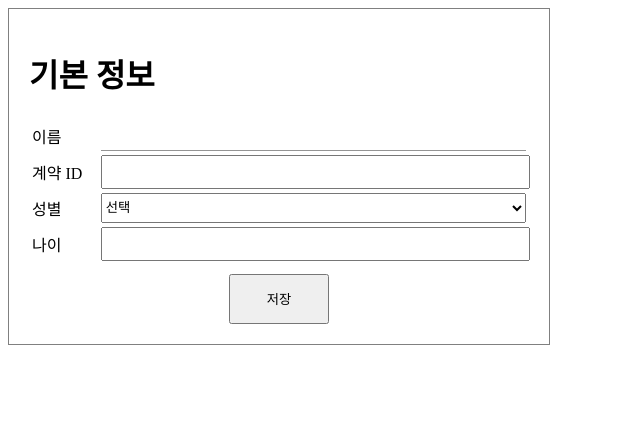
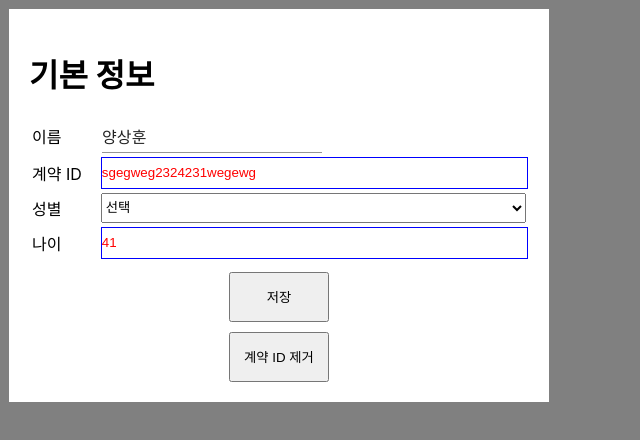
Before and after one commit to yangSangHoon/react-hook-form-scaffoling, a React (Vite) app: page /match/1 in a window 1280 px wide. Shown: the top 440 px of the page, without its empty margins (0-640 px from the left). Built offline with nearby package versions, Linux system fonts and the light colour scheme.

Commit message:
reset을 활용한 form에 데이타 set

```diff
--- a/src/App.tsx
+++ b/src/App.tsx
@@ -5,13 +5,15 @@ import Main from '~/pages/main/Main';
 import { QueryClientProvider, QueryClient } from 'react-query';
 import MatchDetail from './pages/match/MatchDetail';
 import { Global } from '@emotion/react';
+import GlobalStyle from '~/styles/GlobalStyle';
 
 const queryClient = new QueryClient();
 
 function App() {
     return (
+        <div>
+            <Global styles={GlobalStyle} />
             <QueryClientProvider client={queryClient}>
-            <Global />
                 <BrowserRouter>
                     <Switch>
                         <Route path="/login" exact component={Login} />
@@ -21,6 +23,7 @@ function App() {
                     </Switch>
                 </BrowserRouter>
             </QueryClientProvider>
+        </div>
     );
 }
 
--- a/src/components/elements/Input.tsx
+++ b/src/components/elements/Input.tsx
@@ -1,26 +1,31 @@
 import React, { LegacyRef, ReactElement } from 'react';
 import { useForm } from 'react-hook-form';
 import ExplainError from './ExplainError';
+import InputStyle from './InputStyle.tsx';
 
 interface Props {
-    label: string;
-    name: string;
-    register: any;
-    validateOptions: any;
-    explainByErrorTypes: Array<{ type: string; explain: string }>;
-    errors: any;
+    label?: string;
+    name?: string;
+    register?: any;
+    validateOptions?: any;
+    explainByErrorTypes?: Array<{ type: string; explain: string }>;
+    errors?: any;
+    placeholder?: string;
 }
 
 const Input = React.forwardRef(
-    ({ label, name, register, validateOptions, explainByErrorTypes, errors }: Props, ref: LegacyRef<HTMLSelectElement> | undefined): ReactElement => {
+    (
+        { label, name, register, validateOptions, explainByErrorTypes, errors, placeholder }: Props,
+        ref: LegacyRef<HTMLSelectElement> | undefined
+    ): ReactElement => {
         return (
-            <>
+            <InputStyle>
                 <label>{label}</label>
                 <div>
-                    <input {...register(name, validateOptions)} />
-                    <ExplainError explainByErrorTypes={explainByErrorTypes} errorType={errors[name]?.type}></ExplainError>
+                    <input {...register(name, validateOptions)} placeholder={placeholder} />
+                    {explainByErrorTypes && <ExplainError explainByErrorTypes={explainByErrorTypes} errorType={errors[name]?.type}></ExplainError>}
                 </div>
-            </>
+            </InputStyle>
         );
     }
 );
--- /dev/null
+++ b/src/components/elements/InputStyle.tsx
@@ -0,0 +1,28 @@
+import styled from '@emotion/styled';
+
+const InputStyle = styled.div`
+    display: inline-flex;
+    align-items: center;
+    width: 100%;
+
+    label {
+        display: inline-block;
+        width: 80px;
+    }
+    div {
+        width: 100%;
+    }
+    input,
+    select {
+        width: 100%;
+        height: 30px;
+        padding: 0;
+    }
+
+    input {
+        border: 1px solid blue;
+        color: red;
+    }
+`;
+
+export default InputStyle;
--- a/src/components/elements/Select.tsx
+++ b/src/components/elements/Select.tsx
@@ -1,5 +1,6 @@
 import React, { LegacyRef, ReactElement } from 'react';
 import ExplainError from './ExplainError';
+import SelectStyle from './SelectStyle';
 
 interface Props {
     name: string;
@@ -13,7 +14,7 @@ interface Props {
 
 const Select = React.forwardRef(
     ({ name, label, explainByErrorTypes, errors, options, onChange, onBlur }: Props, ref: LegacyRef<HTMLSelectElement> | undefined): ReactElement => (
-        <>
+        <SelectStyle>
             <label>{label}</label>
             <div>
                 <select name={name} ref={ref} onChange={onChange} onBlur={onBlur}>
@@ -25,7 +26,7 @@ const Select = React.forwardRef(
                 </select>
                 <ExplainError explainByErrorTypes={explainByErrorTypes} errorType={errors[name]?.type}></ExplainError>
             </div>
-        </>
+        </SelectStyle>
     )
 );
 
--- /dev/null
+++ b/src/components/elements/SelectStyle.tsx
@@ -0,0 +1,4 @@
+import styled from '@emotion/styled';
+import InputStyle from './InputStyle';
+const SelectStyle = styled(InputStyle)``;
+export default SelectStyle;
--- a/src/pages/match/MatchDetail.tsx
+++ b/src/pages/match/MatchDetail.tsx
@@ -5,6 +5,7 @@ import React from 'react';
 import Input from '~/components/elements/Input';
 import Select from '~/components/elements/Select';
 import MeterialInput from '@material-ui/core/Input';
+import { useEffect } from 'react';
 
 interface Params {
     id: string;
@@ -24,12 +25,22 @@ const MatchDetail: React.VFC<RouteComponentProps<Params>> = ({ match }) => {
         register,
         handleSubmit,
         watch,
+        reset,
         formState: { errors }
     } = useForm<FormData>();
 
     const onSubmit = (data: FormData) => console.log(data);
 
-    console.log('errors', errors);
+    useEffect(() => {
+        reset({
+            name: '양상훈',
+            age: '41',
+            contractId: 'sgegweg2324231wegewg',
+            gender: 'male'
+        });
+    }, []);
+
+    const [show, setShow] = React.useState(true);
 
     return (
         <MatchDetailStyle>
@@ -38,7 +49,7 @@ const MatchDetail: React.VFC<RouteComponentProps<Params>> = ({ match }) => {
                 <table>
                     <tbody>
                         <tr>
-                            <td>
+                            <td className="ui-library">
                                 {/* <Input
                                     label="이름"
                                     name="name"
@@ -59,23 +70,26 @@ const MatchDetail: React.VFC<RouteComponentProps<Params>> = ({ match }) => {
                                         rules={{ required: true, max: 5 }}
                                         render={({ field }) => <MeterialInput {...field} />}
                                     />
-                                    {errors.name?.type === 'required' && <div className="error">이름은 필수 값입니다.</div>}
+                                    {errors?.name?.type === 'required' && <div className="error">이름은 필수 값입니다.</div>}
                                 </div>
                             </td>
                         </tr>
                         <tr>
                             <td>
+                                {show && (
                                     <Input
                                         label="계약 ID"
                                         name="contractId"
                                         register={register}
                                         validateOptions={{ required: true, pattern: /^[A-Za-z]+$/i }}
+                                        placeholder="영문만 입력 가능합니다."
                                         explainByErrorTypes={[
                                             { type: 'pattern', explain: '영문만 입력 가능합니다.' },
                                             { type: 'required', explain: '계약 ID는 필수 값입니다.' }
                                         ]}
                                         errors={errors}
                                     ></Input>
+                                )}
                             </td>
                         </tr>
                         <tr>
@@ -101,6 +115,7 @@ const MatchDetail: React.VFC<RouteComponentProps<Params>> = ({ match }) => {
                                     name="age"
                                     register={register}
                                     validateOptions={{ min: 18, max: 999 }}
+                                    placeholder="18~999세까지 입력 가능합니다."
                                     explainByErrorTypes={[
                                         { type: 'min', explain: '18이상으로 입력해 주세요' },
                                         { type: 'max', explain: '999세 이하로 입력해 주세요.' }
@@ -113,6 +128,10 @@ const MatchDetail: React.VFC<RouteComponentProps<Params>> = ({ match }) => {
                 </table>
                 <button type="submit">저장</button>
             </form>
+
+            <button type="button" onClick={() => setShow(false)}>
+                계약 ID 제거
+            </button>
         </MatchDetailStyle>
     );
 };
--- a/src/pages/match/MatchDetailStyle.ts
+++ b/src/pages/match/MatchDetailStyle.ts
@@ -2,6 +2,7 @@ import { css } from '@emotion/react';
 import styled from '@emotion/styled';
 
 const MatchDetailStyle = styled.div`
+    background-color: white;
     border: 1px solid gray;
     padding: 20px;
     max-width: 500px;
@@ -14,21 +15,13 @@ const MatchDetailStyle = styled.div`
         width: 100%;
     }
 
-    td {
-        display: flex;
-        align-items: center;
-        label {
+    .ui-library {
+        > label {
             display: inline-block;
-            width: 80px;
+            width: 70px;
         }
-        div {
-            width: 100%;
-        }
-        input,
-        select {
-            width: 100%;
-            height: 30px;
-            padding: 0;
+        > div {
+            display: inline-block;
         }
     }
 
--- a/src/styles/GlobalStyle.ts
+++ b/src/styles/GlobalStyle.ts
@@ -6,6 +6,7 @@ export const GlobalStyle = css`
             'Helvetica Neue', sans-serif;
         -webkit-font-smoothing: antialiased;
         -moz-osx-font-smoothing: grayscale;
+        background-color: gray;
     }
 
     .App-header {
@@ -17,3 +18,5 @@ export const GlobalStyle = css`
         color: white;
     }
 `;
+
+export default GlobalStyle;
```
Lines whose indentation alone changed are shown as unchanged.
